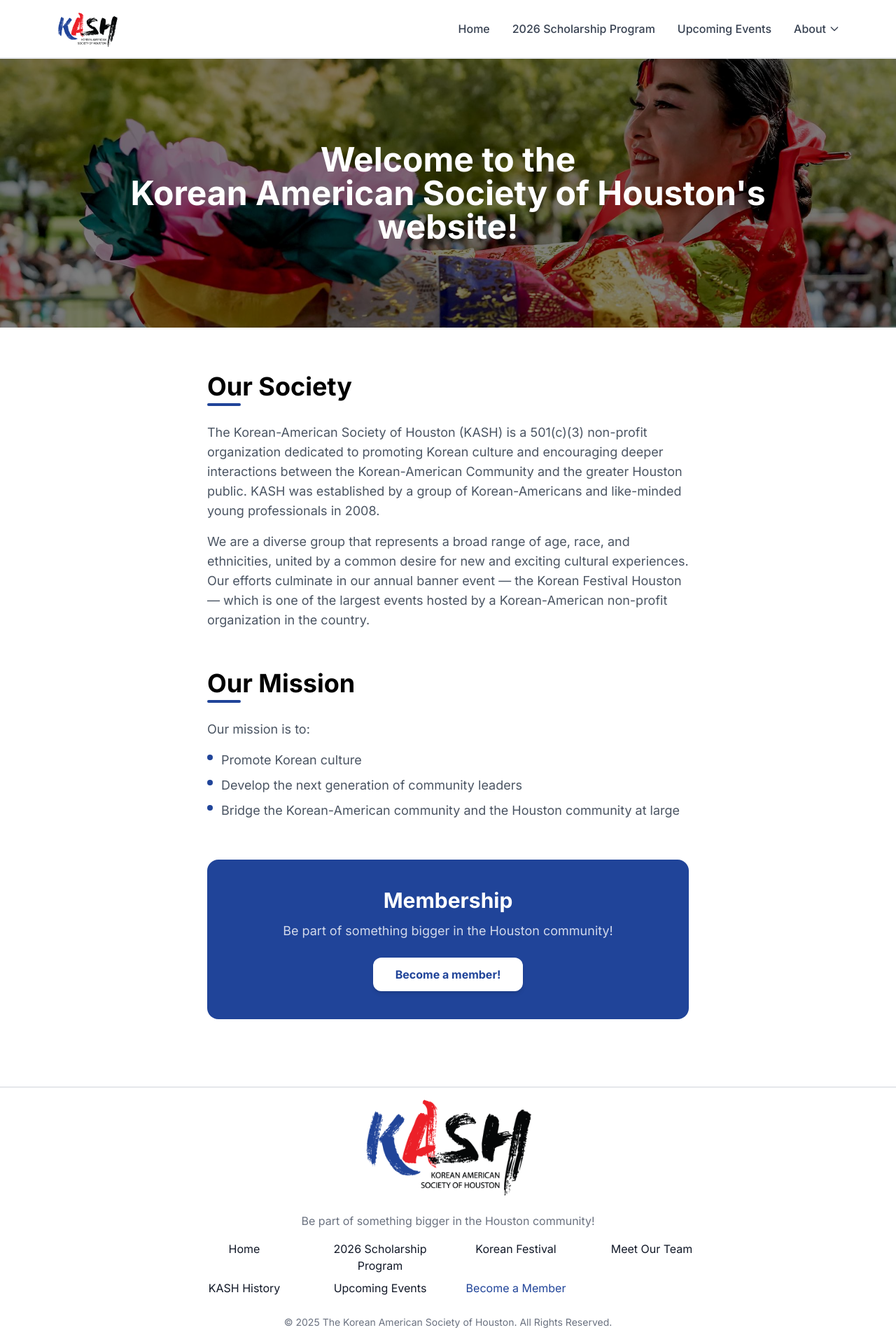
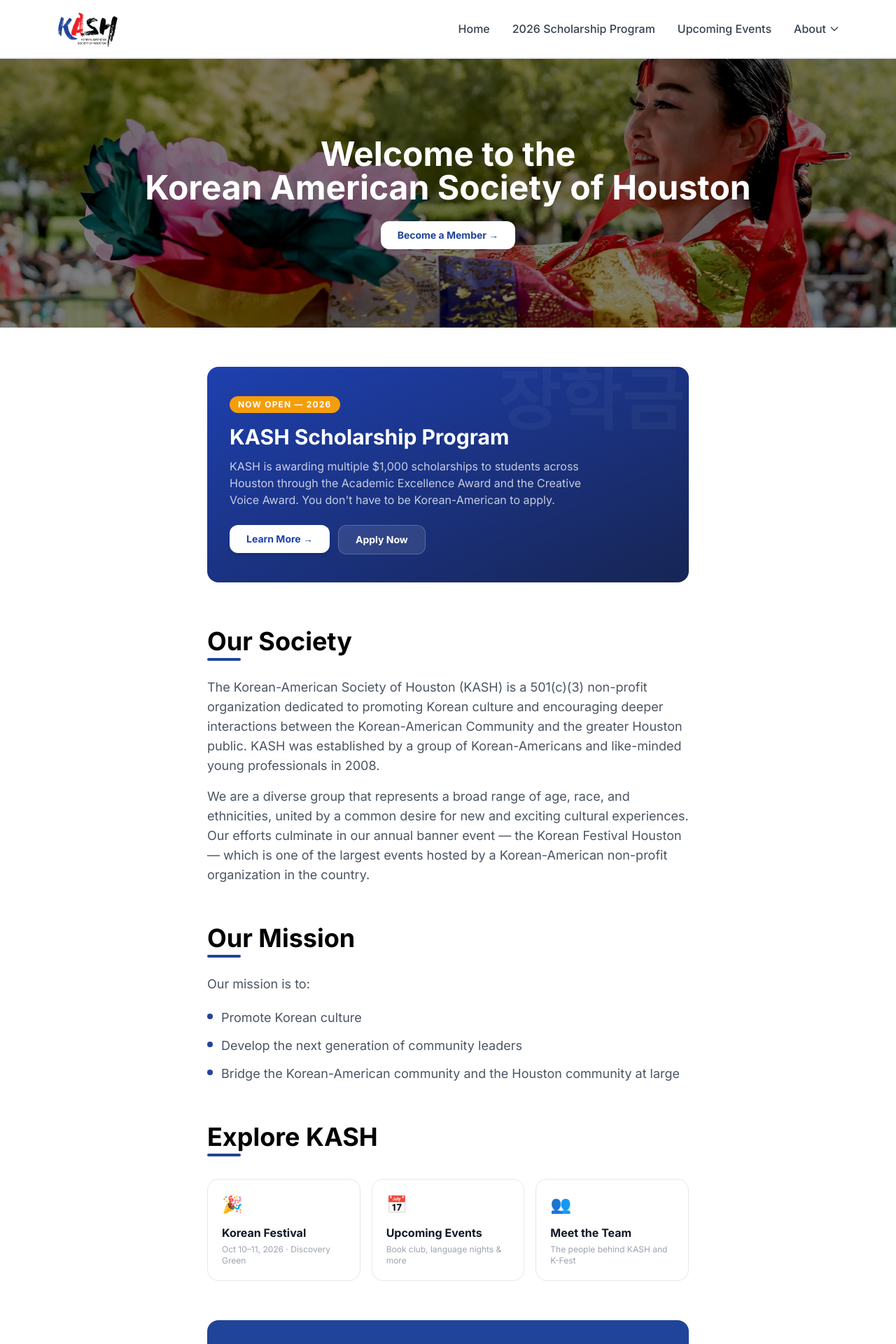
Before and after one commit to JohnKASH/kash, a Next.js app: page / in a window 1280 px wide. Shown: the top 1920 px of the page at 70% size. Built offline with nearby package versions, Linux system fonts and the light colour scheme.

Commit message:
homepage updated highlight scholarship

```diff
--- a/app/page.js
+++ b/app/page.js
@@ -1,11 +1,7 @@
 'use client';
 import Image from "next/image";
-import { useLanguage } from "./components/LanguageContext";
 
 export default function Home() {
-  const { language } = useLanguage();
-  const t = translations[language];
-
   return (
     <div className="min-h-full bg-white">
 
@@ -18,50 +14,129 @@
           }}
         />
         <div className="absolute inset-0 bg-black/50" />
-        <h1 className="relative z-10 flex flex-col items-center justify-center w-full h-full text-center text-white text-2xl md:text-4xl lg:text-5xl font-bold px-10 whitespace-pre-line leading-snug">
-          {t.welcome}
-        </h1>
+        <div className="relative z-10 flex flex-col items-center justify-center w-full h-full text-center px-10 gap-4">
+          <h1 className="text-white text-2xl md:text-4xl lg:text-5xl font-bold leading-snug">
+            Welcome to the<br />
+            Korean American Society of Houston
+          </h1>
+          <a href="https://app.joinit.com/o/kash" target="_blank" rel="noopener noreferrer">
+            <button className="mt-2 bg-white text-kashBlue-600 font-bold px-6 py-2.5 rounded-xl hover:opacity-90 hover:-translate-y-0.5 transition-all duration-200 shadow-md text-sm">
+              Become a Member →
+            </button>
+          </a>
+        </div>
       </div>
 
-      {/* ── BODY ── */}
       <div className="max-w-3xl mx-auto px-6 sm:px-10 pb-24">
 
-        {/* Our Society */}
+        {/* ── SCHOLARSHIP SPOTLIGHT ── */}
+        <section className="mt-14">
+          <div className="bg-gradient-to-br from-blue-800 to-blue-950 rounded-2xl px-8 py-10 relative overflow-hidden">
+            <p className="text-8xl font-bold text-white/[0.04] absolute top-0 right-2 pointer-events-none select-none leading-none">
+              장학금
+            </p>
+            <span className="inline-block bg-amber-500 text-white text-xs font-bold tracking-widest uppercase px-3 py-1 rounded-full mb-4">
+              Now Open — 2026
+            </span>
+            <h2 className="text-2xl md:text-3xl font-bold text-white mb-3">
+              KASH Scholarship Program
+            </h2>
+            <p className="text-white/75 text-base mb-6 max-w-lg">
+              KASH is awarding multiple $1,000 scholarships to students across Houston through the
+              Academic Excellence Award and the Creative Voice Award. You don&apos;t have to be Korean-American to apply.
+            </p>
+            <div className="flex flex-wrap gap-3">
+              <a href="/Scholarship">
+                <button className="bg-white text-blue-800 font-bold px-6 py-2.5 rounded-xl hover:opacity-90 hover:-translate-y-0.5 transition-all duration-200 shadow-md text-sm">
+                  Learn More →
+                </button>
+              </a>
+              <a href="https://forms.gle/NLWdKfPS8oK5VyW89" target="_blank" rel="noopener noreferrer">
+                <button className="bg-white/10 border border-white/20 text-white font-bold px-6 py-2.5 rounded-xl hover:bg-white/20 hover:-translate-y-0.5 transition-all duration-200 text-sm">
+                  Apply Now
+                </button>
+              </a>
+            </div>
+          </div>
+        </section>
+
+        {/* ── OUR SOCIETY ── */}
         <section className="pt-16">
           <h2 className="text-2xl md:text-3xl lg:text-4xl font-bold text-black mb-1">
-            {t.ourSocietyTitle}
+            Our Society
           </h2>
           <div className="w-12 h-1 bg-kashBlue-600 rounded mb-6" />
-          <p className="text-lg text-gray-600 mb-4">{t.ourSocietyP1}</p>
-          <p className="text-lg text-gray-600">{t.ourSocietyP2}</p>
+          <p className="text-lg text-gray-600 mb-4">
+            The Korean-American Society of Houston (KASH) is a 501(c)(3) non-profit organization
+            dedicated to promoting Korean culture and encouraging deeper interactions between the
+            Korean-American Community and the greater Houston public. KASH was established by a
+            group of Korean-Americans and like-minded young professionals in 2008.
+          </p>
+          <p className="text-lg text-gray-600">
+            We are a diverse group that represents a broad range of age, race, and ethnicities,
+            united by a common desire for new and exciting cultural experiences. Our efforts
+            culminate in our annual banner event — the Korean Festival Houston — which is one of
+            the largest events hosted by a Korean-American non-profit organization in the country.
+          </p>
         </section>
 
-        {/* Our Mission */}
+        {/* ── OUR MISSION ── */}
         <section className="pt-14">
           <h2 className="text-2xl md:text-3xl lg:text-4xl font-bold text-black mb-1">
-            {t.missionTitle}
+            Our Mission
           </h2>
           <div className="w-12 h-1 bg-kashBlue-600 rounded mb-6" />
-          <p className="text-lg text-gray-600 mb-4">{t.missionP}</p>
-          <ul className="space-y-2">
-            {t.missionList.map((item, index) => (
-              <li key={index} className="flex items-start gap-3 text-lg text-gray-600">
-                <span className="mt-1.5 w-2 h-2 rounded-full bg-kashBlue-600 flex-shrink-0" />
+          <p className="text-lg text-gray-600 mb-5">Our mission is to:</p>
+          <ul className="space-y-3">
+            {[
+              "Promote Korean culture",
+              "Develop the next generation of community leaders",
+              "Bridge the Korean-American community and the Houston community at large",
+            ].map((item) => (
+              <li key={item} className="flex items-start gap-3 text-lg text-gray-600">
+                <span className="mt-2 w-2 h-2 rounded-full bg-kashBlue-600 flex-shrink-0" />
                 {item}
               </li>
             ))}
           </ul>
         </section>
 
-        {/* Membership */}
+        {/* ── QUICK LINKS ── */}
+        <section className="pt-14">
+          <h2 className="text-2xl md:text-3xl lg:text-4xl font-bold text-black mb-1">
+            Explore KASH
+          </h2>
+          <div className="w-12 h-1 bg-kashBlue-600 rounded mb-8" />
+          <div className="grid grid-cols-1 sm:grid-cols-3 gap-4">
+            {[
+              { icon: "🎉", label: "Korean Festival", sub: "Oct 10–11, 2026 · Discovery Green", href: "/KoreanFestival" },
+              { icon: "📅", label: "Upcoming Events", sub: "Book club, language nights & more", href: "/UpcomingEvents" },
+              { icon: "👥", label: "Meet the Team", sub: "The people behind KASH and K-Fest", href: "/MeetOurTeam" },
+            ].map(({ icon, label, sub, href }) => (
+              <a
+                key={href}
+                href={href}
+                className="border border-gray-200 rounded-2xl p-5 hover:shadow-md hover:-translate-y-1 transition-all duration-200 group"
+              >
+                <div className="text-2xl mb-3">{icon}</div>
+                <p className="font-bold text-gray-900 group-hover:text-kashBlue-600 transition-colors duration-150 mb-1">{label}</p>
+                <p className="text-xs text-gray-400">{sub}</p>
+              </a>
+            ))}
+          </div>
+        </section>
+
+        {/* ── MEMBERSHIP CTA ── */}
         <section className="mt-14 bg-kashBlue-600 rounded-2xl px-8 py-10 text-center">
           <h2 className="text-2xl md:text-3xl font-bold text-white mb-3">
-            {t.membershipTitle}
+            Membership
           </h2>
-          <p className="text-white/80 text-lg mb-6">{t.membershipP}</p>
+          <p className="text-white/80 text-lg mb-6">
+            Be part of something bigger in the Houston community!
+          </p>
           <a href="https://app.joinit.com/o/kash" target="_blank" rel="noopener noreferrer">
             <button className="bg-white text-kashBlue-600 font-bold px-8 py-3 rounded-xl hover:opacity-90 hover:-translate-y-0.5 transition-all duration-200 shadow-md">
-              {t.joinBtn}
+              Become a Member!
             </button>
           </a>
         </section>
@@ -70,39 +145,3 @@
     </div>
   );
 }
-
-
-const translations = {
-  en: {
-    welcome: "Welcome to the\nKorean American Society of Houston's\nwebsite!",
-    ourSocietyTitle: "Our Society",
-    ourSocietyP1: "The Korean-American Society of Houston (KASH) is a 501(c)(3) non-profit organization dedicated to promoting Korean culture and encouraging deeper interactions between the Korean-American Community and the greater Houston public. KASH was established by a group of Korean-Americans and like-minded young professionals in 2008.",
-    ourSocietyP2: "We are a diverse group that represents a broad range of age, race, and ethnicities, united by a common desire for new and exciting cultural experiences. Our efforts culminate in our annual banner event — the Korean Festival Houston — which is one of the largest events hosted by a Korean-American non-profit organization in the country.",
-    missionTitle: "Our Mission",
-    missionP: "Our mission is to:",
-    missionList: [
-      "Promote Korean culture",
-      "Develop the next generation of community leaders",
-      "Bridge the Korean-American community and the Houston community at large",
-    ],
-    membershipTitle: "Membership",
-    membershipP: "Be part of something bigger in the Houston community!",
-    joinBtn: "Become a member!",
-  },
-  ko: {
-    welcome: "휴스턴 한인회 웹사이트에 오신 것을 환영합니다!",
-    ourSocietyTitle: "우리 협회",
-    ourSocietyP1: "휴스턴 한인회(KASH)는 한국 문화를 홍보하고 한인 커뮤니티와 휴스턴 지역 사회 간의 상호작용을 장려하는 501(c)(3) 비영리 단체입니다. KASH는 2008년에 한인 및 젊은 전문인들에 의해 설립되었습니다.",
-    ourSocietyP2: "우리는 다양한 연령, 인종, 민족을 대표하는 집단이며, 새로운 문화 경험에 대한 열정을 공유합니다. 우리의 노력은 매년 열리는 '코리안 페스티벌 휴스턴'으로 이어지며, 이는 미국 내 한인 비영리 단체가 주최하는 가장 큰 행사 중 하나입니다.",
-    missionTitle: "우리의 미션",
-    missionP: "우리의 미션은 다음과 같습니다:",
-    missionList: [
-      "한국 문화를 홍보합니다",
-      "다음 세대의 지역사회 리더를 양성합니다",
-      "한인 커뮤니티와 휴스턴 지역사회를 연결합니다",
-    ],
-    membershipTitle: "회원가입",
-    membershipP: "휴스턴 커뮤니티에서 더 큰 무언가의 일원이 되세요!",
-    joinBtn: "회원가입 하기",
-  },
-};
```
